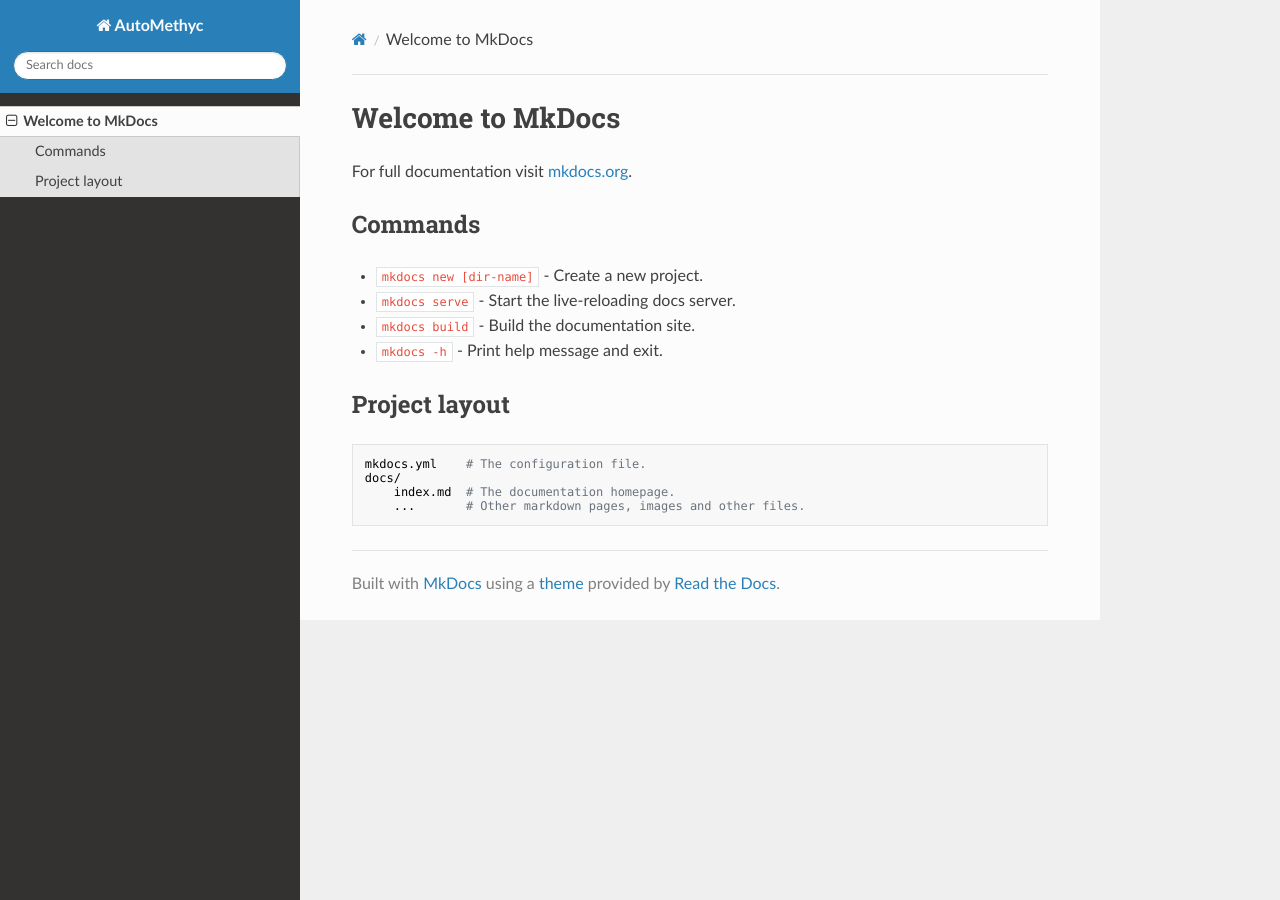
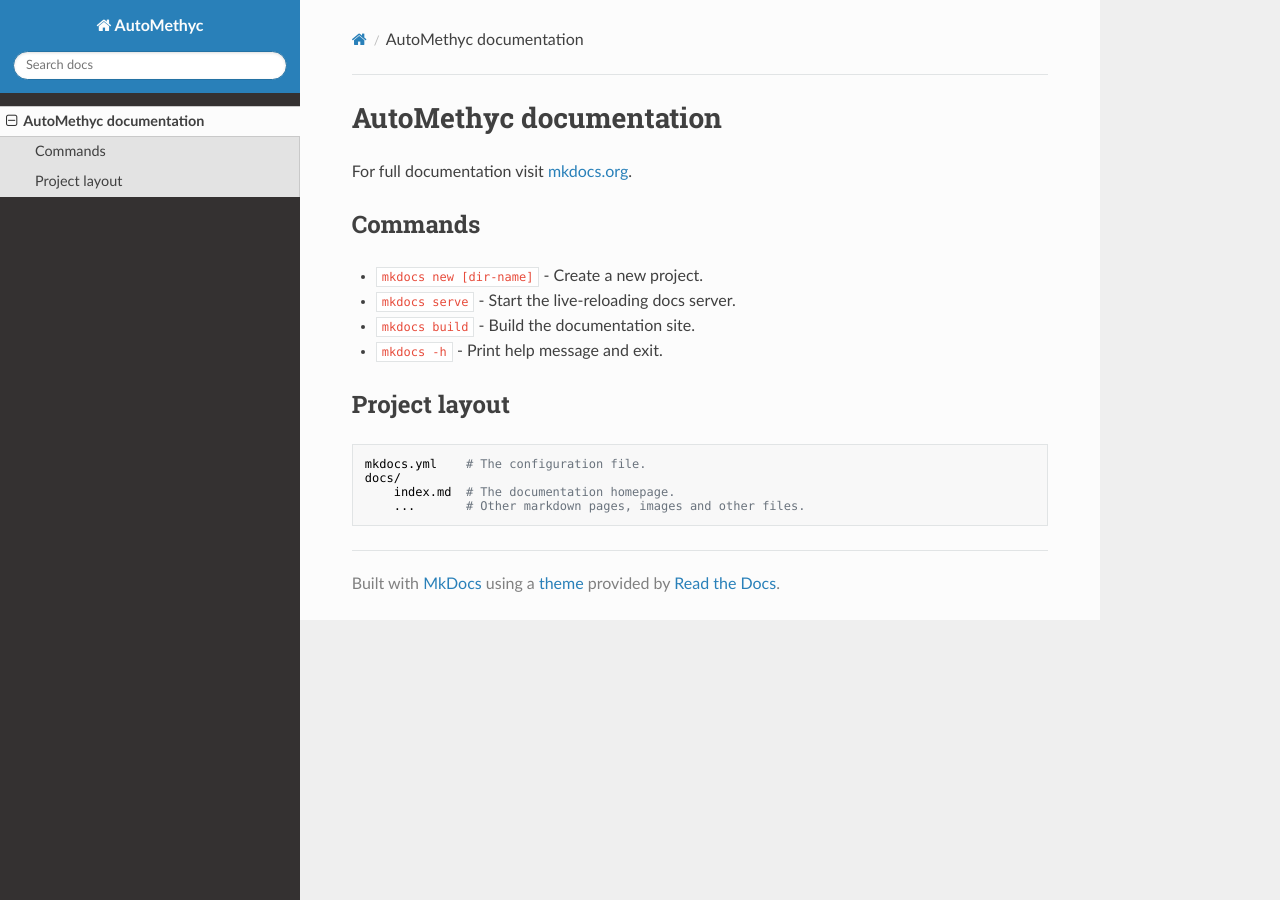
Before and after one commit to FerAmbriz/AutoMethyc, an MkDocs documentation site: the page built from docs/docs/index.md, in a window 1280 px wide. Built offline with MkDocs 1.6.1, drawn with Linux system fonts in a browser that asks for light colours; nearby versions of some CDN libraries.

Commit message:
Update index.md

```diff
--- a/docs/docs/index.md
+++ b/docs/docs/index.md
@@ -1,4 +1,4 @@
-# Welcome to MkDocs
+# AutoMethyc documentation
 
 For full documentation visit [mkdocs.org](https://www.mkdocs.org).
 
```
